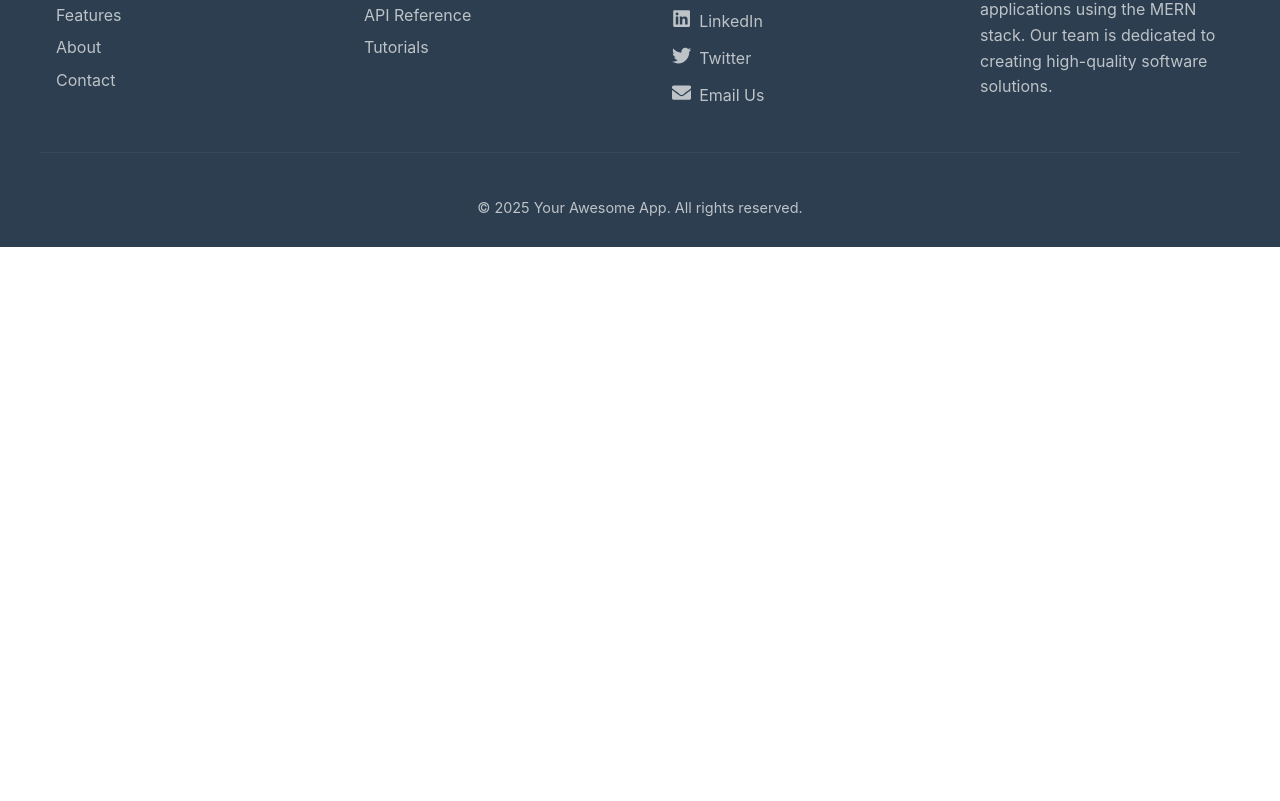
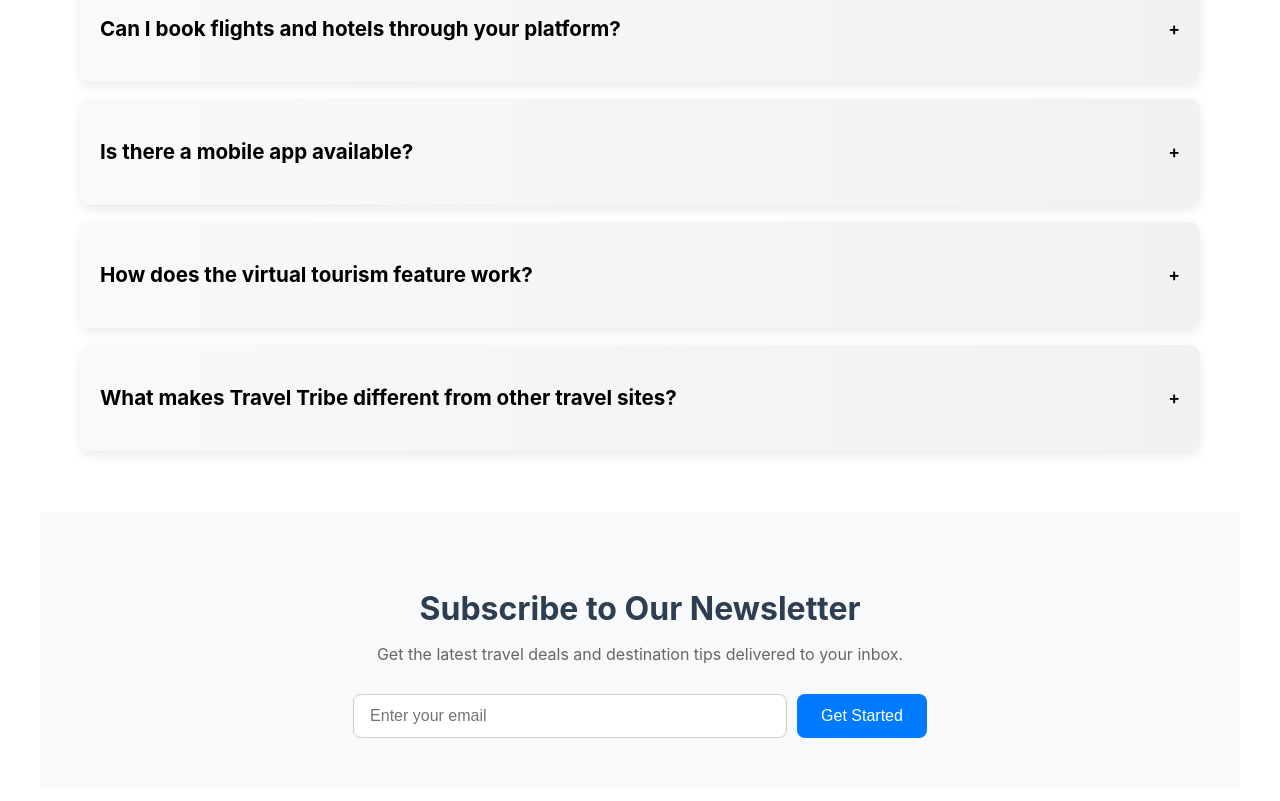
Before and after one commit to KingReevan/AJHackathon, a React (Create React App) app: page / in a window 1280 px wide. Shown: the part 2199-3000 px from the top of the page. Before the commit the page ends 2446 px from the top, so only its background shows below. Built offline with nearby package versions, Linux system fonts and the light colour scheme; no server answers.

Commit message:
home page improved

```diff
--- /dev/null
+++ b/src/components/FAQ.css
@@ -0,0 +1,81 @@
+/* components/FAQ.css */
+
+.faq-section {
+  max-width: 100%; /* Full width of the screen */
+  margin: 60px auto;
+  padding: 0 40px;  /* Optional side padding */
+  box-sizing: border-box;
+}
+
+.faq-title {
+  text-align: center;
+  font-size: 2.4em;
+  margin-bottom: 40px;
+  font-weight: bold;
+  color: #2c3e50;
+  border-bottom: 2px solid #eee;
+  padding-bottom: 10px;
+}
+
+.faq-container {
+  display: flex;
+  flex-direction: column;
+  gap: 16px;
+  width: 100%;
+}
+
+.faq-item {
+  width: 100%; /* Ensures each box stretches */
+  border-radius: 10px;
+  overflow: hidden;
+  background-color: #ffffff;
+  box-shadow: 0 4px 12px rgba(0, 0, 0, 0.08);
+  transition: box-shadow 0.3s ease;
+}
+
+.faq-item:hover {
+  box-shadow: 0 6px 16px rgba(0, 0, 0, 0.12);
+}
+
+.faq-question {
+  padding: 20px;
+  font-weight: 600;
+  font-size: 1.1em;
+  display: flex;
+  justify-content: space-between;
+  align-items: center;
+  background: linear-gradient(to right, #f9f9f9, #f1f1f1);
+  cursor: pointer;
+  user-select: none;
+  border-bottom: 1px solid #eee;
+  transition: background 0.3s;
+}
+
+.faq-question:hover {
+  background: linear-gradient(to right, #f1f1f1, #e6e6e6);
+}
+
+.faq-toggle {
+  font-size: 1.3em;
+  color: #555;
+  transition: transform 0.3s ease;
+}
+
+.faq-item.active .faq-toggle {
+  transform: rotate(45deg);
+}
+
+.faq-answer {
+  max-height: 0;
+  overflow: hidden;
+  transition: max-height 0.4s ease, padding 0.3s ease;
+  padding: 0 20px;
+  background-color: #fff;
+  font-size: 0.97em;
+  color: #444;
+}
+
+.faq-item.active .faq-answer {
+  max-height: 200px; /* adjust based on content size */
+  padding: 15px 20px 20px;
+}
--- /dev/null
+++ b/src/components/FAQ.js
@@ -0,0 +1,64 @@
+import React, { useState } from 'react';
+import './FAQ.css';
+
+const FAQ = () => {
+  const [activeIndex, setActiveIndex] = useState(null);
+
+  const toggleFAQ = (index) => {
+    setActiveIndex(activeIndex === index ? null : index);
+  };
+
+  const faqItems = [
+    {
+      question: "How do I plan a trip with Travel Tribe?",
+      answer: "Simply enter your destination, travel dates, and preferences in our trip planner. Our AI will suggest personalized itineraries that you can customize."
+    },
+    {
+      question: "Can I book flights and hotels through your platform?",
+      answer: "Yes! We partner with major travel providers to offer seamless booking experiences for flights, hotels, and activities all in one place."
+    },
+    {
+      question: "Is there a mobile app available?",
+      answer: "Our mobile app is available for both iOS and Android, offering all the features of our web platform plus offline access to your itineraries."
+    },
+    {
+      question: "How does the virtual tourism feature work?",
+      answer: "Our virtual tours use 360° videos and photos to let you explore destinations from home. Some tours include live guides for interactive experiences."
+    },
+    {
+      question: "What makes Travel Tribe different from other travel sites?",
+      answer: "We focus on community-driven recommendations and AI-powered personalization to create truly unique travel experiences tailored just for you."
+    }
+  ];
+
+  return (
+    <section className="faq-section">
+      <div className="section-header">
+        <h2>Frequently Asked Questions</h2>
+        <p>Find quick answers to common questions about our services</p>
+      </div>
+
+      <div className="faq-container">
+        {faqItems.map((item, index) => (
+          <div
+            key={index}
+            className={`faq-item ${activeIndex === index ? 'active' : ''}`}
+            onClick={() => toggleFAQ(index)}
+          >
+            <div className="faq-question">
+              <h3>{item.question}</h3>
+              <span className="faq-icon">
+                {activeIndex === index ? '−' : '+'}
+              </span>
+            </div>
+            <div className="faq-answer">
+              <p>{item.answer}</p>
+            </div>
+          </div>
+        ))}
+      </div>
+    </section>
+  );
+};
+
+export default FAQ;
--- /dev/null
+++ b/src/components/Newsletter.css
@@ -0,0 +1,56 @@
+.newsletter-section {
+  background-color: #f8f9fa;
+  padding: 50px 20px;
+  text-align: center;
+  margin-top: 40px;
+}
+
+.newsletter-title {
+  font-size: 2rem;
+  margin-bottom: 10px;
+  color: #2c3e50;
+}
+
+.newsletter-subtitle {
+  font-size: 1rem;
+  color: #666;
+  margin-bottom: 30px;
+}
+
+.newsletter-form {
+  display: flex;
+  justify-content: center;
+  flex-wrap: wrap;
+  gap: 10px;
+}
+
+.newsletter-input {
+  padding: 12px 16px;
+  font-size: 1rem;
+  border: 1px solid #ccc;
+  border-radius: 8px;
+  min-width: 260px;
+  max-width: 400px;
+  flex-grow: 1;
+}
+
+.newsletter-button {
+  padding: 12px 24px;
+  font-size: 1rem;
+  background-color: #007bff;
+  border: none;
+  border-radius: 8px;
+  color: white;
+  cursor: pointer;
+  transition: background 0.3s ease;
+}
+
+.newsletter-button:hover {
+  background-color: #0056b3;
+}
+
+.newsletter-success {
+  margin-top: 20px;
+  color: green;
+  font-weight: bold;
+}
--- /dev/null
+++ b/src/components/Newsletter.js
@@ -0,0 +1,40 @@
+import React, { useState } from 'react';
+import './Newsletter.css';
+
+const Newsletter = () => {
+  const [email, setEmail] = useState('');
+  const [submitted, setSubmitted] = useState(false);
+
+  const handleSubmit = (e) => {
+    e.preventDefault();
+
+    // You can connect to your backend here (POST /api/newsletter or similar)
+    if (email.trim()) {
+      setSubmitted(true);
+      setEmail('');
+    }
+  };
+
+  return (
+    <section className="newsletter-section">
+      <h2 className="newsletter-title">Subscribe to Our Newsletter</h2>
+      <p className="newsletter-subtitle">Get the latest travel deals and destination tips delivered to your inbox.</p>
+
+      <form className="newsletter-form" onSubmit={handleSubmit}>
+        <input
+          type="email"
+          placeholder="Enter your email"
+          className="newsletter-input"
+          value={email}
+          onChange={(e) => setEmail(e.target.value)}
+          required
+        />
+        <button type="submit" className="newsletter-button">Get Started</button>
+      </form>
+
+      {submitted && <p className="newsletter-success">Thanks for subscribing!</p>}
+    </section>
+  );
+};
+
+export default Newsletter;
--- a/src/pages/Home.js
+++ b/src/pages/Home.js
@@ -1,6 +1,8 @@
 import React from 'react';
 import Hero from '../components/Hero';
 import Destinations from '../components/Destinations';
+import FAQ from '../components/FAQ';
+import Newsletter from '../components/Newsletter';
 
 const Home = () => {
   const destinations = [
@@ -40,6 +42,8 @@ const Home = () => {
     <>
       <Hero />
       <Destinations destinations={destinations} />
+      <FAQ />
+      <Newsletter />
     </>
   );
 };
```
